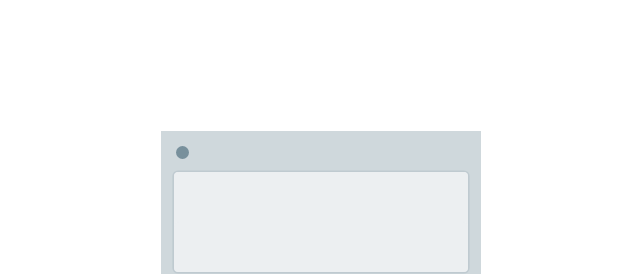
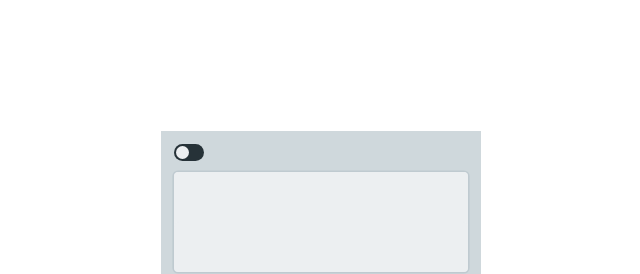
Before and after one commit to PictureElement/minimal-calculator, a plain HTML site: page index.html in a window 1280 px wide. Shown: the top 274 px of the page, 319-959 px from the left. Drawn offline with nearby package versions, Linux system fonts and the light colour scheme.

Commit message:
Style 'light & dark' system slider

```diff
--- a/css/style.css
+++ b/css/style.css
@@ -225,6 +225,7 @@ form input {
     cursor: pointer;
     transition: .4s;
     border-radius: 50px;
+    background-color: #263238;
 }
 
 .slider:before {
@@ -234,9 +235,16 @@ form input {
     width: 13px;
     left: 2px;
     bottom: 2px;
-    background-color: #78909C;
     transition: .4s;
     border-radius: 50%;
+}
+
+input:checked + .slider:before {
+    background-color: #263238;
+}
+
+input:not(:checked) + .slider:before {
+    background-color: #eceff1;
 }
 
 input:checked + .slider {
```
